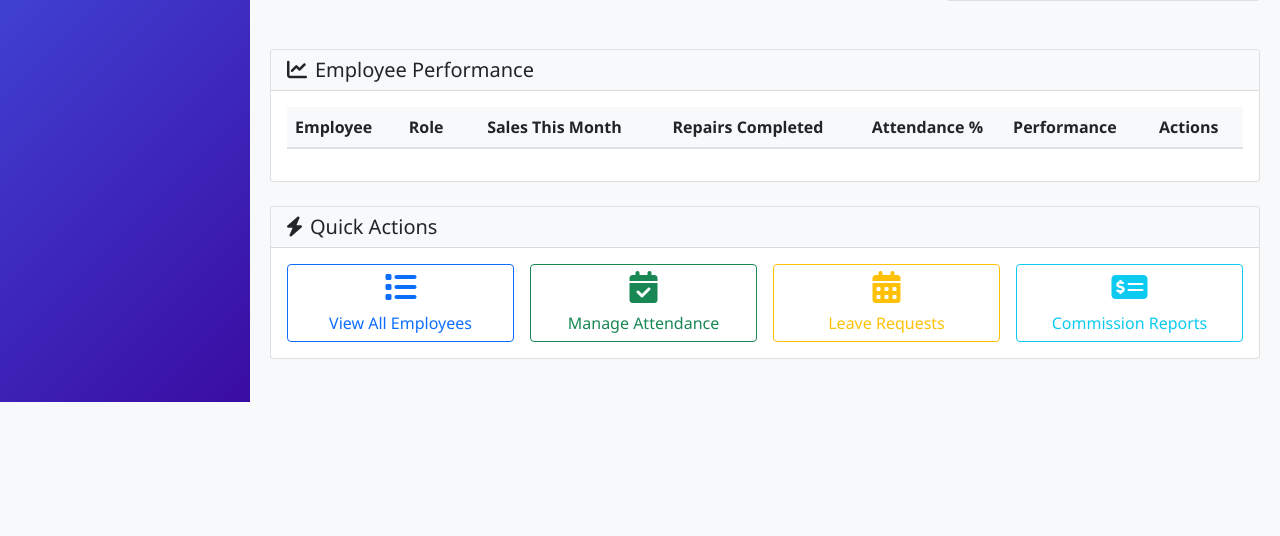
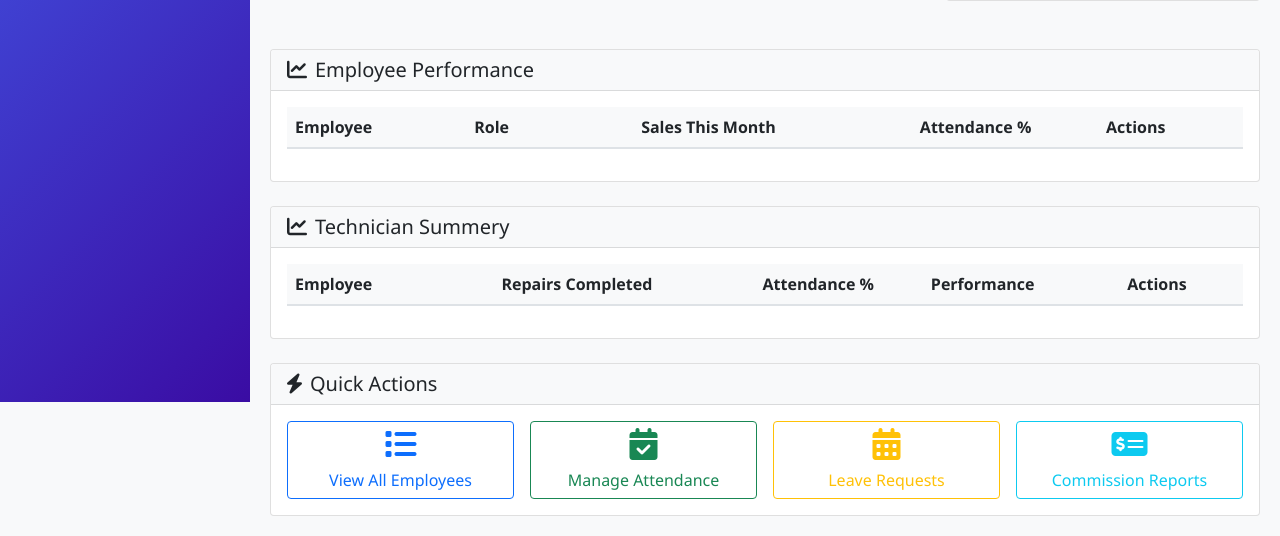
Before and after one commit to DinilKumarasiri/TEST_FLASK_ERP_DP, a Python web app: template templates/employee/dashboard.html in a window 1280 px wide. Shown: the part 398-934 px from the top of the page. Before the commit the page ends 800 px from the top, so only its background shows below. Run offline with Jinja, Linux system fonts and the light colour scheme; the template is opened without the code that fills it, so the values that code supplies are empty.

Commit message:
add technician performances

```diff
--- a/templates/employee/dashboard.html
+++ b/templates/employee/dashboard.html
@@ -219,7 +219,7 @@
     </div>
 </div>
 
-<!-- Employee Performance -->
+<!-- Employee Attendance -->
 <div class="row mt-4">
     <div class="col-12">
         <div class="card">
@@ -234,9 +234,7 @@
                                 <th>Employee</th>
                                 <th>Role</th>
                                 <th class="text-center">Sales This Month</th>
-                                <th class="text-center">Repairs Completed</th>
                                 <th class="text-center">Attendance %</th>
-                                <th>Performance</th>
                                 <th>Actions</th>
                             </tr>
                         </thead>
@@ -268,17 +266,13 @@
                                 <td class="text-center">
                                     <span class="badge bg-info">Rs.12,500</span>
                                 </td>
-                                <td class="text-center">
-                                    <span class="badge bg-success">15</span>
-                                </td>
+<!-- remove repair count  -->
                                 <td class="text-center">
                                     <div class="progress" style="height: 20px;">
                                         <div class="progress-bar bg-success" style="width: 95%">95%</div>
                                     </div>
                                 </td>
-                                <td>
-                                    <span class="badge bg-success">Excellent</span>
-                                </td>
+<!-- remove performances  -->
                                 <td>
                                     <div class="btn-group btn-group-sm">
                                         <a href="{{ url_for('employee.employee_detail', employee_id=employee.id) }}"
@@ -292,6 +286,66 @@
                                         </a>
                                         {% endif %}
                                     </div>
+                                </td>
+                            </tr>
+                            {% endfor %}
+                        </tbody>
+                    </table>
+                </div>
+            </div>
+        </div>
+    </div>
+</div>
+
+<!-- Technician Summery -->
+<div class="row mt-4">
+    <div class="col-12">
+        <div class="card">
+            <div class="card-header bg-light">
+                <h5 class="mb-0"><i class="fas fa-chart-line me-2"></i>Technician Summery </h5>
+            </div>
+            <div class="card-body">
+                <div class="table-responsive">
+                    <table class="table table-hover">
+                        <thead>
+                            <tr>
+                                <th>Employee</th>
+                                <th class="text-center">Repairs Completed</th>
+                                <th class="text-center">Attendance %</th>
+                                <th>Performance</th>
+                                <th>Actions</th>
+                            </tr>
+                        </thead>
+                        <tbody>
+                            {% for employee in employees if employee.is_active and employee.role == 'technician'%}
+                            <tr>
+                                <td>
+                                    <div class="d-flex align-items-center">
+                                        <div class="bg-primary text-white rounded-circle d-flex align-items-center justify-content-center"
+                                             style="width: 32px; height: 32px;">
+                                            {{ employee.username[:1]|upper }}
+                                        </div>
+                                        <div class="ms-2">
+                                            <h6 class="mb-0">{{ employee.username }}</h6>
+                                            <small class="text-muted">{{ employee.role|title }}</small>
+                                        </div>
+                                    </div>
+                                </td>
+                                <td>
+                                    {{ employee.role|title }}
+                                    </span>
+                                </td>
+                                <td class="text-center">
+                                    <span class="badge bg-success">15</span>
+                                </td>
+                                <td class="text-center">
+                                    <div class="progress" style="height: 20px;">
+                                        <div class="progress-bar bg-success" style="width: 95%">95%</div>
+                                    </div>
+                                </td>
+                                <td>
+                                    <!-- need to make a equation - hardcoded value-->
+                                    <span class="badge bg-success">Excellent</span>
                                 </td>
                             </tr>
                             {% endfor %}
```
